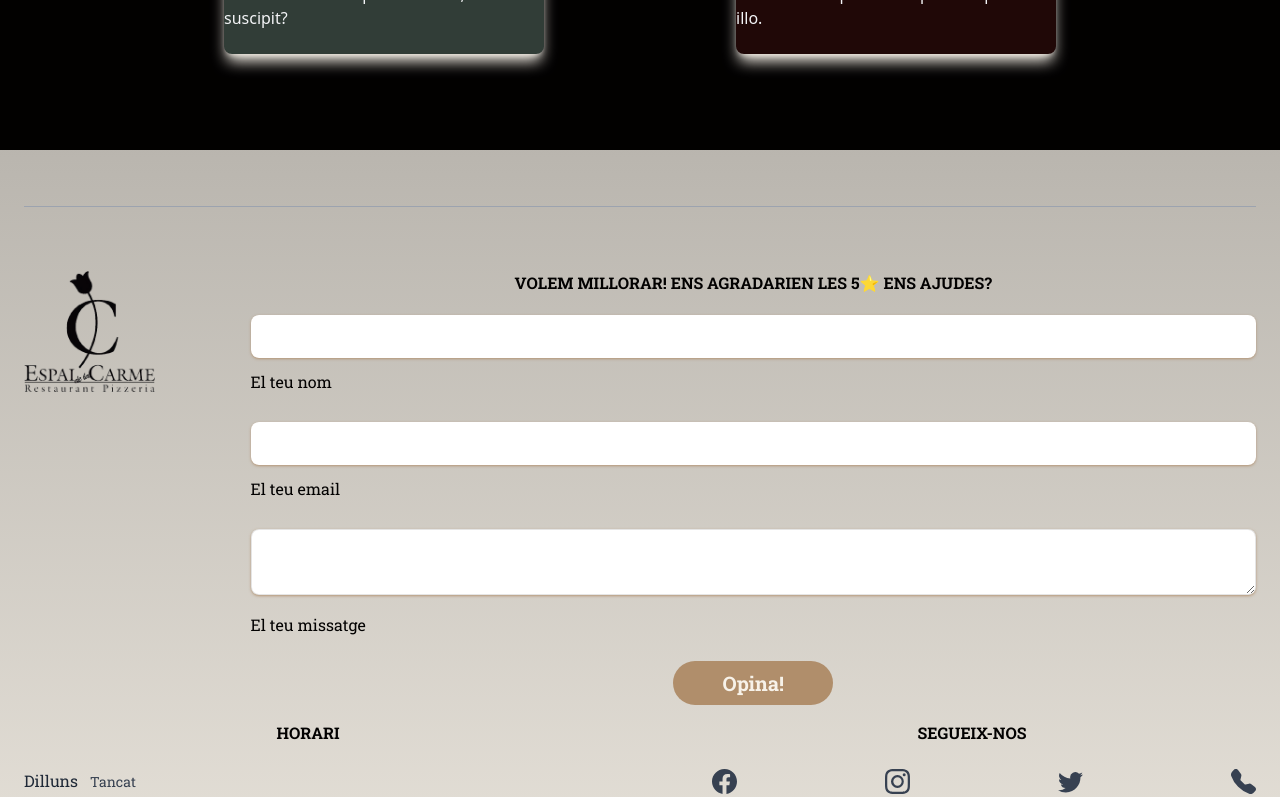
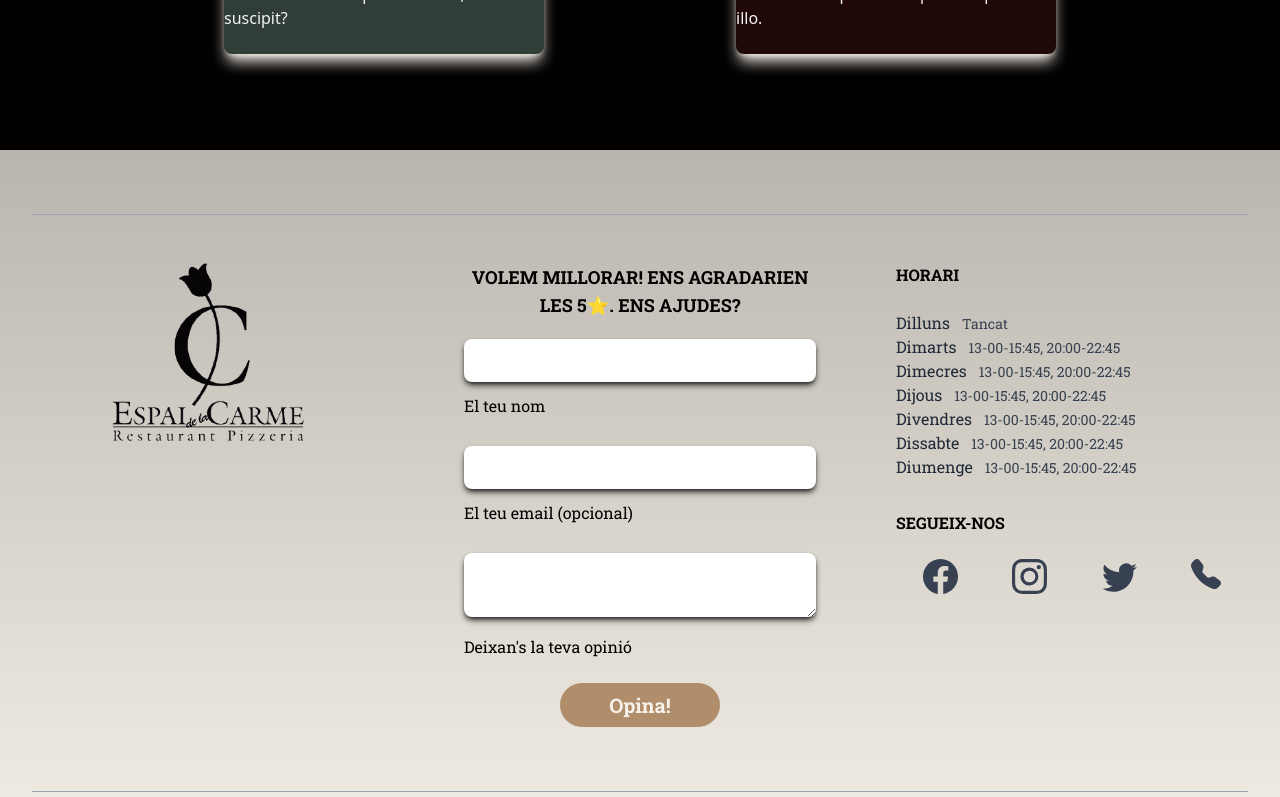
Before and after one commit to jorditosa/espai_carme, a React (Vite) app: page /celler in a window 1280 px wide. Shown: the part 2000-2797 px from the top of the page. Built offline with nearby package versions, Linux system fonts and the light colour scheme.

Commit message:
adaptacio disseny client

```diff
--- a/src/components/Footer.jsx
+++ b/src/components/Footer.jsx
@@ -6,20 +6,18 @@ import Contacte from '../pages/Contacte'
 function Footer() {
   return (
 
-    <footer className="h-auto p-2 lg:p-6 font-Roboto">
+    <footer className="h-full p-4 lg:p-8 font-Roboto">
 
-        <hr className="my-6 border-gray-400 sm:mx-auto lg:my-8" />
+        <hr className="my-4 border-gray-400 sm:mx-auto lg:my-8" />
 
-        <div className=" md:justify-between py-8">
-            <div className="flex flex-col md:flex-row gap-24 mb-6 md:mb-0">
+        <div className="py-2 md:py-4">
+            <div className="grid grid-cols-1 md:grid-cols-3 gap-12 md:gap-20 mb-6 md:mb-0">
                 <a href="index.html" className="flex items-start">
-                    <img src={LogoNegre} className="w-40 mx-auto" alt="Espai de la Carme Logo" />
+                    <img src={LogoNegre} className="w-48 mx-auto" alt="Espai de la Carme Logo" />
                 </a>
                 <Contacte />
-            </div>
-            <div className="grid grid-cols-1 gap-8 sm:gap-24 md:grid-cols-2 text-center">
-                <div>
-                    <h2 className="mb-6 text-md font-bold text-dark uppercase dark:text-white">Horari</h2>
+                <div className='text-center md:text-start'>
+                    <h2 className="mb-6 text-md font-bold text text-dark uppercase dark:text-white">Horari</h2>
                     <ul className='text-gray-800 lg:text-start'>
                         <li>Dilluns <span className='text-sm ml-2 text-gray-700'>Tancat</span></li>
                         <li>Dimarts <span className='text-sm ml-2 text-gray-700'>13-00-15:45, 20:00-22:45</span></li>
@@ -29,46 +27,41 @@ function Footer() {
                         <li>Dissabte <span className='text-sm ml-2 text-gray-700'>13-00-15:45, 20:00-22:45</span></li>
                         <li>Diumenge <span className='text-sm ml-2 text-gray-700'>13-00-15:45, 20:00-22:45</span></li>
                     </ul>
-                </div>
-                <div className="mt-4 space-x-6 sm:mt-0">
+                    <div className="my-8">
                         <h2 className="mb-6 text-md font-bold text-dark uppercase dark:text-white">Segueix-nos</h2>
-                    <div className='flex justify-between'>
+                        <div className='flex justify-around'>
                             <a href="#" className="text-gray-700 hover:text-secondary dark:hover:text-white">
-                            <BsFacebook size={25} />
+                                <BsFacebook size={35} />
                                 <span className="sr-only">Facebook page</span>
                             </a>
                             <a href="#" className="text-gray-700 hover:text-secondary dark:hover:text-white">
-                            <BsInstagram size={25} />
+                                <BsInstagram size={35} />
                                 <span className="sr-only">Instagram page</span>
                             </a>
                             <a href="#" className="text-gray-700 hover:text-secondary dark:hover:text-white">
-                            <BsTwitter size={25} />
+                                <BsTwitter size={35} />
                                 <span className="sr-only">Twitter page</span>
                             </a>
-                        <a href="tel:+34938933308" className="text-gray-700 hover:text-secondary dark:hover:text-white">
-                            <BsFillTelephoneFill size={25} />
+                            <a href="tel:+34938933358" className="text-gray-700 hover:text-secondary dark:hover:text-white">
+                                <BsFillTelephoneFill size={30} />
                                 <span className="sr-only">Telèfon</span>
                             </a>
                         </div>
                     </div>
                 </div>
             </div>
+        </div>
         <hr className="my-6 border-gray-400 sm:mx-auto lg:my-8" />
-        <div className="text-center md:text-start sm:flex sm:items-start sm:justify-between">
-            <span className="text-md hover:text-secondary:text-gray-400">© {new Date().getFullYear()} <a href="#" className="hover:underline">Espai de la Carme &copy;.</a> <span className='block md:inline'>Tots els drets reservats.</span>
-            </span>
+        <div className="text-center md:text-start flex flex-col md:flex-row gap-y-4 sm:items-start sm:justify-between">
             <div className='mx-10'>
-                <h2 className="mb-6 text-md font-bold text-dark uppercase dark:text-white">Legal</h2>
                 <ul className="text-gray-800">
                     <li className="mb-4">
-                            <a href="#" className="hover:underline">Política privacitat</a>
-                        </li>
-                        <li>
-                            <a href="#" className="hover:underline">Condicions</a>
+                        <a href="#" className="font-bold text-md uppercase hover:underline">Política privacitat</a>
                     </li>
                 </ul>
             </div>
-
+            <span className="text-md hover:text-secondary:text-gray-400">© {new Date().getFullYear()} <a href="#" className="hover:underline">Espai de la Carme &copy;.</a> <span>Tots els drets reservats.</span>
+            </span>
         </div>
     </footer>
   )
--- a/src/pages/Carta.jsx
+++ b/src/pages/Carta.jsx
@@ -17,7 +17,7 @@ function Carta() {
   console.log(db)
 
   return (
-    <main className="pt-28 font-Roboto bg-gradient-to-b from-white to-secondary/50 w-full">
+    <main className="pt-28 font-Roboto bg-gradient-to-b from-white to-light/50 w-full">
 
       <hr className='border-b-8 border-primary/50' />
 
@@ -370,8 +370,8 @@ function Carta() {
 
       <hr />
 
-      <div className='block'>
-          <h3>Llegenda al·lèrgens</h3>
+      <div className='w-full md:max-w-[900px] mx-auto mt-10 px-5'>
+          <h3 className='font-bold py-4 underline'>Llegenda d'al·lèrgens</h3>
           <div className='flex gap-x-4'>
             < GiFlour size={30} title='Gluten' />
             <span>Conté Gluten</span>
--- a/src/pages/Contacte.jsx
+++ b/src/pages/Contacte.jsx
@@ -5,9 +5,9 @@ function Contacte() {
   return (
     <section className="w-full h-full">
 
-        <form action="https://getform.io/f/a8caeb14-6d9c-4672-9931-5d23131bd367" method='POST' className="flex flex-col justify-center items-center text-dark">
-            <h2 className="font-bold uppercase text-md">
-                Volem millorar! Ens agradarien les 5⭐ Ens ajudes?
+        <form action="https://getform.io/f/a8caeb14-6d9c-4672-9931-5d23131bd367" method='POST' className="flex flex-col justify-center items-center text-dark mx-8 md:mx-0 font-Roboto">
+            <h2 className="font-bold uppercase text-lg text-center">
+                Volem millorar! Ens agradarien les 5⭐. Ens ajudes?
             </h2>
             <div className="w-full py-2">
                 <Input
@@ -16,7 +16,7 @@ function Contacte() {
                 name="nom"
                 id="name"
                 label="El teu nom"
-                className="text-dark pl-4 my-3 border-3 rounded-lg border-dark shadow-secondary/75 shadow outline-secondary" />
+                className="text-dark pl-4 my-3 border-3 rounded-lg shadow-dark/75 shadow-md" />
             </div>
             <div className="w-full py-2">
                 <Input
@@ -24,8 +24,8 @@ function Contacte() {
                 size="lg"
                 name="email"
                 id="email"
-                label="El teu email"
-                className="text-dark pl-4 my-3 border-3 rounded-lg border-dark shadow-secondary/75 shadow outline-secondary" />
+                label="El teu email (opcional)"
+                className="text-dark pl-4 my-3 border-3 rounded-lg shadow-dark/75 shadow-md" />
             </div>
             <div className="w-full py-2">
                 <Textarea
@@ -33,9 +33,8 @@ function Contacte() {
                 size="lg"
                 name="missatge"
                 id="message"
-                label="El teu missatge"
-                color="dark"
-                className="text-dark pl-4 my-3 border-3 rounded-lg border-dark/10 shadow-secondary/75 shadow outline-secondary" />
+                label="Deixan's la teva opinió"
+                className="text-dark pl-4 my-3 border-3 rounded-lg shadow-dark/75 shadow-md border-none" />
             </div>
             <button type="submit" className="w-40 cursor-pointer block text-light bg-secondary hover:text-dark hover:bg-primary rounded-full py-2 px-4 font-bold text-md lg:text-xl my-4 transition-all duration-200">Opina!</button>
 
--- a/src/pages/IniciCartes.jsx
+++ b/src/pages/IniciCartes.jsx
@@ -1,87 +1,52 @@
 import SubHeading from "../components/SubHeading"
-import {
-    Card,
-    CardHeader,
-    CardBody,
-    CardFooter,
-    Typography,
-  } from "@material-tailwind/react";
-  import ImgCarta from '../assets/imatge_carta.webp'
-  import ImgMenu from '../assets/formatge_gran.webp'
-  import ImgMenuLab from '../assets/imatge_menulab.webp'
-  import { Link } from 'react-router-dom'
+import ImgCarta from '../assets/imatge_carta.webp'
+import ImgMenu from '../assets/formatge_gran.webp'
+import ImgCartaVi from '../assets/copes_vi.webp'
+import { Link } from 'react-router-dom'
 
 function IniciCartes() {
+
+
+    const panels = document.querySelectorAll('.panel')
+
+    function removeActiveClasses() {
+        panels.forEach((panel) => {
+            panel.classList.remove('active')
+        })
+    }
+
+    panels.forEach((panel) => {
+        panel.addEventListener('mouseover', () => {
+            removeActiveClasses();
+            panel.classList.add('active');
+        })
+    })
+
+
+
+
+
   return (
-    <section id="cartes" className="text-center lg:text-start text-secondary w-full lg:max-w-screen-xl mx-auto my-4 lg:my-8">
-        <SubHeading>
-            Vine a descobrir la nostre gastronomia
-        </SubHeading>
-        <div className="grid grid-cols-1 lg:grid-cols-3 content-center gap-y-6 gap-2 mx-2">
+    <section id="cartes" className="bg-dark text-center lg:text-start text-secondary">
 
-            <Card className="w-[300px] mx-auto shadow-2xl rounded-lg bg-primary/50">
-                <CardHeader color="blue" className="relative h-56">
-                    <img
-                    src={ImgCarta}
-                    alt="Plat canalons"
-                    className="h-full w-full rounded-t-lg shadow-lg"
-                    />
-                </CardHeader>
-                <CardBody className="text-center">
-                    <Link to="/carta" className="block text-dark bg-light hover:text-light hover:bg-secondary rounded-full py-2 px-4 font-bold text-lg lg:text-2xl my-4 transition-all duration-200">
-                    <span className="text-lg">El nostre Menu</span>
-                    </Link>
-                    <Typography className='text-start text-gray-600'>
-                    Lorem ipsum dolor sit amet  onsectetur adipisicing elit. Molestiae praesentium dolores ut aspernatur, explicabo perspiciatis accusantium doloribus, deleniti reiciendis autem, veritatis modi earum. Veniam, maxime culpa distinctio eveniet hic tempore?
-                    </Typography>
-                </CardBody>
-                <CardFooter divider className="flex items-center justify-between py-3">
+        <div className="w-full h-screen flex flex-col md:flex-row">
+            <div className="h-full panel text-light/75" style={{backgroundImage: `url(${ImgCarta})`, backgroundRepeat: 'no-repeat', backgroundSize: 'cover', backgroundPosition: 'center'}}>
+                <div className="h-full w-full flex justify-center items-center bg-gradient-to-b from-dark/75 to-light/10">
+                    <SubHeading>Carta</SubHeading>
+                </div>
+            </div>
+            <div className="h-full panel text-light/75" style={{backgroundImage: `url(${ImgMenu})`, backgroundRepeat: 'no-repeat', backgroundSize: 'cover', backgroundPosition: 'center'}}>
+                <div className="h-full w-full flex justify-center items-center bg-gradient-to-b from-dark/75 to-light/10">
+                    <SubHeading>Menús</SubHeading>
+                </div>
+            </div>
+            <div className="h-full panel text-light/75" style={{backgroundImage: `url(${ImgCartaVi})`, backgroundRepeat: 'no-repeat', backgroundSize: 'cover', backgroundPosition: 'center'}}>
+                <div className="h-full w-full flex justify-center items-center bg-gradient-to-b from-dark/75 to-light/10">
+                    <SubHeading>Carta de Vins</SubHeading>
+                </div>
+            </div>
+        </div>
 
-                </CardFooter>
-            </Card>
-
-            <Card className="w-[300px] mx-auto shadow-2xl rounded-lg bg-primary/50">
-                <CardHeader color="blue" className="relative h-56">
-                    <img
-                    src={ImgMenu}
-                    alt="Plat canalons"
-                    className="h-full w-full rounded-t-lg shadow-lg"
-                    />
-                </CardHeader>
-                <CardBody className="text-center">
-                    <Link to="/carta" className="block text-dark bg-light hover:text-light hover:bg-secondary rounded-full py-2 px-4 font-bold text-lg lg:text-2xl my-4 transition-all duration-200">
-                    <span className="text-lg">La nostra Carta</span>
-                    </Link>
-                    <Typography className='text-start text-gray-600'>
-                    Lorem ipsum dolor sit amet consectetur adipisicing elit. Molestiae praesentium dolores ut aspernatur, explicabo perspiciatis accusantium doloribus, deleniti reiciendis autem, veritatis modi earum. Veniam, maxime culpa distinctio eveniet hic tempore?
-                    </Typography>
-                </CardBody>
-                <CardFooter divider className="flex items-center justify-between py-3">
-
-                </CardFooter>
-            </Card>
-
-            <Card className="w-[300px] mx-auto shadow-2xl rounded-lg bg-primary/50">
-                <CardHeader color="blue" className="relative h-56">
-                    <img
-                    src={ImgMenuLab}
-                    alt="Plat canalons"
-                    className="h-full w-full rounded-t-lg shadow-lg"
-                    />
-                </CardHeader>
-                <CardBody className="text-center">
-                    <Link to="/carta" className="block text-dark bg-light hover:text-light hover:bg-secondary rounded-full py-2 px-4 font-bold text-lg lg:text-2xl my-4 transition-all duration-200 ">
-                    <span className="text-lg">El nostre Menu Laborable</span>
-                    </Link>
-                    <Typography className='text-start text-gray-600'>
-                    Lorem ipsum dolor sit amet consectetur adipisicing elit. Molestiae praesentium dolores ut aspernatur, explicabo perspiciatis accusantium doloribus, deleniti reiciendis autem, veritatis modi earum. Veniam, maxime culpa distinctio eveniet hic tempore?
-                    </Typography>
-                </CardBody>
-                <CardFooter divider className="flex items-center justify-between py-3">
-
-                </CardFooter>
-            </Card>
-        </div>
     </section>
   )
 }
```
Also changed, not shown: src/components/Layout.jsx (+28 -11 lines), src/index.css (+14 -0 lines), src/pages/Inici.jsx (+3 -4 lines). Lines whose indentation alone changed are shown as unchanged.
